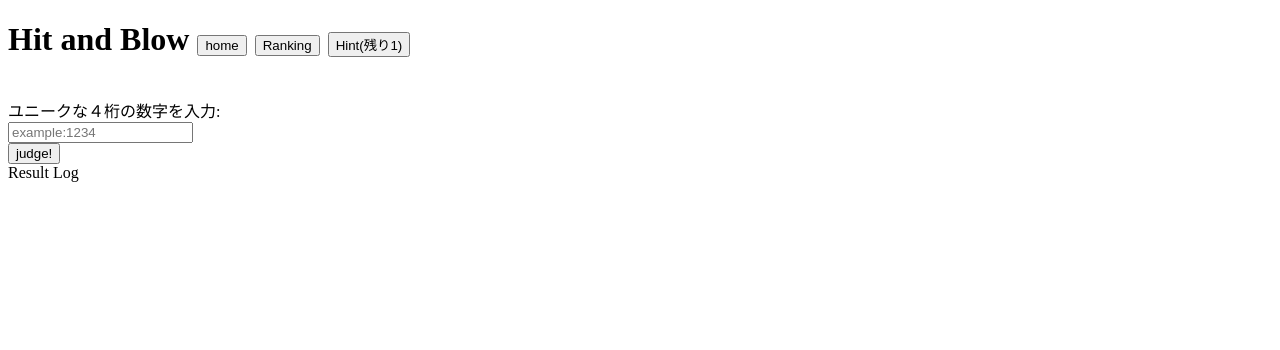
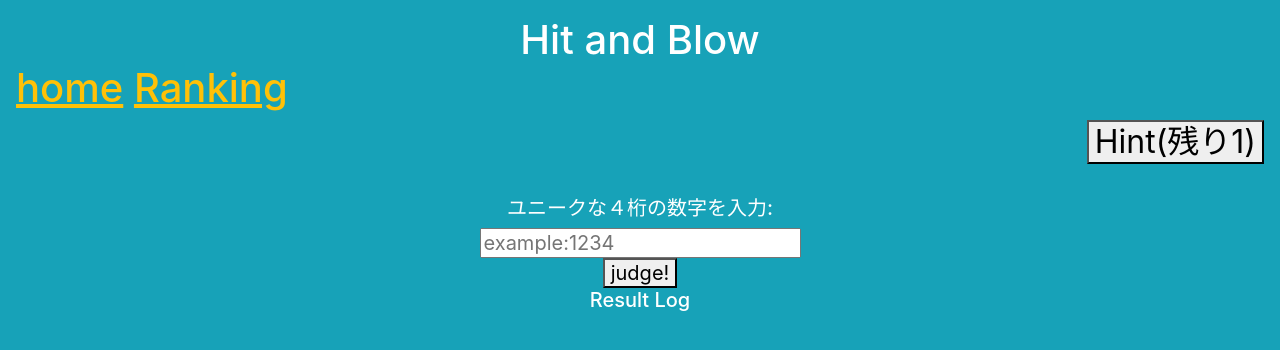
Before and after one commit to 2020-AIT-OOP2-Group2/Hit_and_Blow, a Flask app: page /play in a window 1280 px wide. Shown: the top 350 px of the page. Run offline with Flask 2, Linux system fonts and the light colour scheme; some libraries are stand-ins or nearby versions.

Commit message:
css追加しました。
htmlファイルに直接書きました。文字のサイズと配置。背景を変えました。

```diff
--- a/templates/playScreen.html
+++ b/templates/playScreen.html
@@ -4,15 +4,27 @@
     <meta charset="UTF-8">
     <meta name="viewport" content="width=device-width, initial-scale=1.0">
     <title>Hit and Blowプレイ画面</title>
+    <link rel="stylesheet" href="https://stackpath.bootstrapcdn.com/bootstrap/4.5.0/css/bootstrap.min.css" integrity="sha384-9aIt2nRpC12Uk9gS9baDl411NQApFmC26EwAOH8WgZl5MYYxFfc+NcPb1dKGj7Sk" crossorigin="anonymous">
     <script defer src="{{ url_for('static', filename='playRequest.js') }}"></script>
     <!--<script type="text/javascript" src="../static/playRequest.js"></script>-->
 </head>
 <body>
-    <h1 class="title">Hit and Blow
-        <button onclick="javascript:window.history.back(-1);return false;">home</button>
-        <button>Ranking</button>
+    <body class="p-3 mb-2 bg-info text-white">
+    <div class="text-center">
+    <h1 >Hit and Blow
+    <div class="d-flex align-items-start">
+        <div class="text-right">
+            <u class="text-warning" onclick="javascript:window.history.back(-1);return false;">home</u>
+            <u class="text-warning">Ranking</u>
+        </div>
+    </div>
+    </h1>
+    <h2>
+        <div class="text-right">
         <button id="get_hint">Hint(残り1)</button>
-    </h1>
+        </div>
+    </h2>
+    <h5>
     <div id="judge_result" name="judge_result"></div>
     <label for="nums"><br>ユニークな４桁の数字を入力:</label>
     <form id="inputs">
@@ -21,5 +33,8 @@
     <button id="vote">judge!</button>
     <div id="error_message" style="color: red;"></div>
     <div id="judge_log">Result Log<br></div>
+    </div>
+    </h5>
+    </body>
 </body>
 </html>
```
Also changed, not shown: templates/result.html (+6 -1 lines), templates/start.html (+7 -0 lines).
